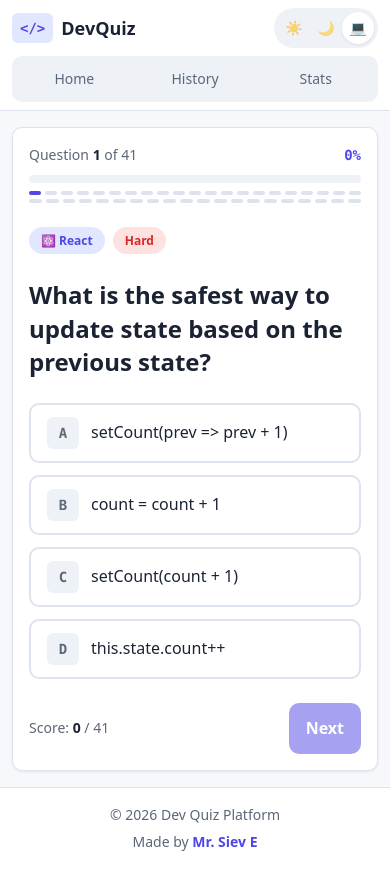
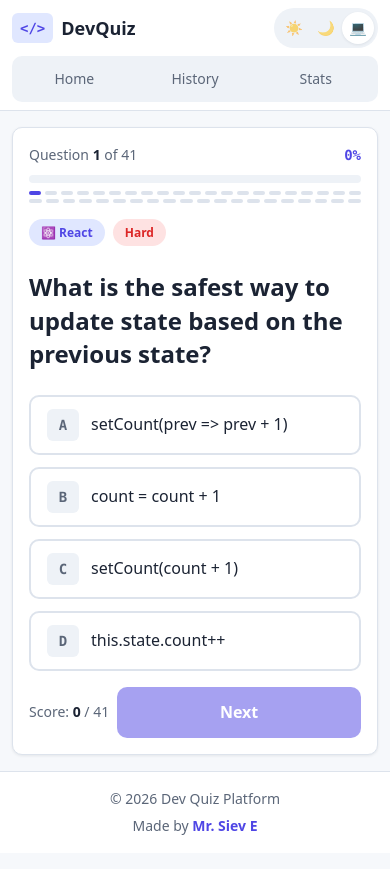
Before and after one commit to sieve-dev-sudo/dev-quiz-platform, a React (Vite) app: page /quiz in a window 390 px wide. Built offline with nearby package versions, Linux system fonts and the light colour scheme.

Commit message:
style: stack quiz actions on mobile

```diff
--- a/src/pages/Quiz.css
+++ b/src/pages/Quiz.css
@@ -37,3 +37,24 @@
 .quiz-live-score strong {
   color: var(--color-text);
 }
+
+/* Mobile */
+@media (max-width: 600px) {
+  .quiz-box,
+  .quiz-result {
+    gap: var(--space-4);
+  }
+
+  .quiz-actions > .btn {
+    flex: 1 1 auto;
+  }
+
+  .quiz-result-actions {
+    flex-direction: column;
+    align-items: stretch;
+  }
+
+  .quiz-result-actions > .btn {
+    width: 100%;
+  }
+}
```
